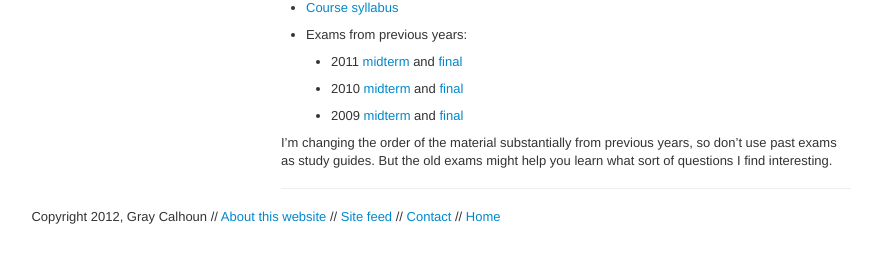
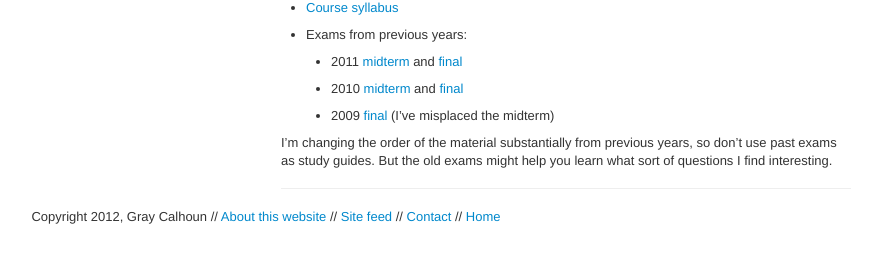
Before and after one commit to mmkuang/grayclhn.github.io, a Jekyll site: the page built from teaching/_posts/2012-08-20-Economics-671-Fall-2012.md, in a window 1280 px wide. Shown: the part 190-453 px from the top of the page, without its empty margins (374-1256 px from the left). Built offline with Jekyll 4.4.1, drawn with Linux system fonts in a browser that asks for light colours.

Commit message:
Removed broken link for 2009 midterm
For some reason, I can't find the 2009 midterm. I'll have to add it later.

```diff
--- a/teaching/homepage/_posts/2012-08-20-Economics-671-Fall-2012.md
+++ b/teaching/_posts/2012-08-20-Economics-671-Fall-2012.md
@@ -20,8 +20,8 @@ we move through the semester.
   * 2010 [midterm](/downloads/econ-671-2010-midterm.pdf) and
   [final](/downloads/econ-671-2010-final.pdf)
 
-  * 2009 [midterm](/downloads/econ-671-2009-midterm.pdf) and
-  [final](/downloads/econ-671-2009-final.pdf)
+  * 2009 [final](/downloads/econ-671-2009-final.pdf) (I've misplaced
+  the midterm)
 
 I'm changing the order of the material substantially from previous
 years, so don't use past exams as study guides. But the old exams
```
Also changed, not shown: 1 other file.
